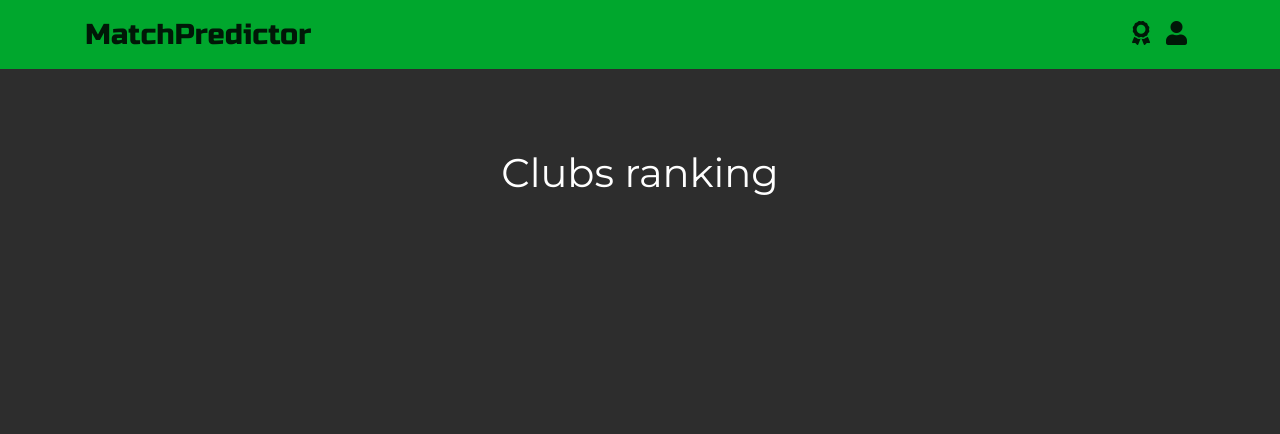
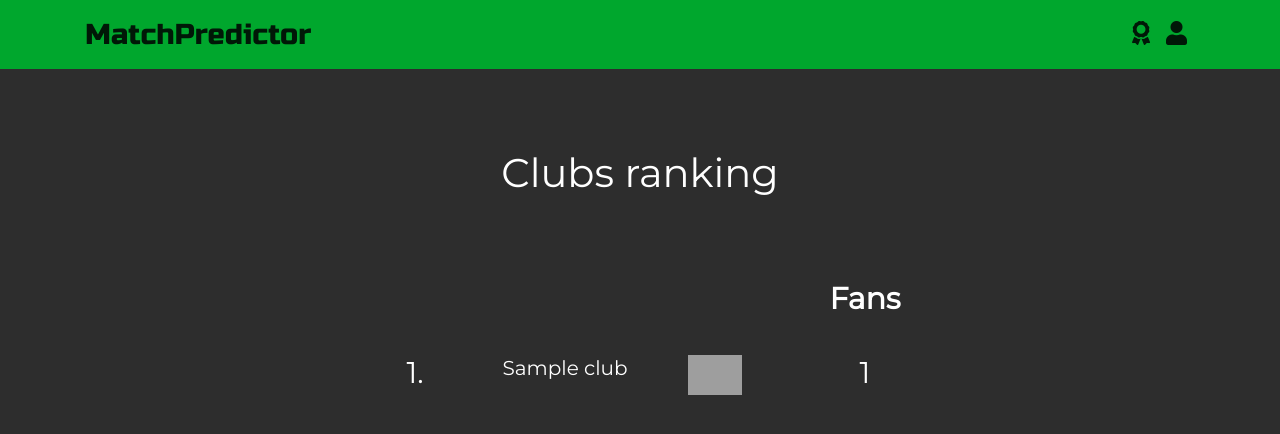
Before and after one commit to marcelkawski/match-predictor, a Django app: page /clubs/clubs-ranking/ in a window 1280 px wide. Shown: the top 434 px of the page. Run offline with Django 3.2, Linux system fonts and the light colour scheme; tables that the repository leaves empty hold one stand-in row (values such as "Sample post"); some libraries are stand-ins or nearby versions; grey boxes are pictures that could not be loaded.

Commit message:
Add table in clubs ranking template

```diff
--- a/clubs/static/clubs/css/clubs.css
+++ b/clubs/static/clubs/css/clubs.css
@@ -6,6 +6,11 @@
 
 .average-crest {
   height:  80px;
+  width: auto;
+}
+
+.small-crest {
+  height: 40px;
   width: auto;
 }
 
@@ -54,5 +59,5 @@
 }
 
 #clubs-ranking-table td {
-  width: 200px;
+  width: 150px;
 }
--- a/clubs/templates/clubs/clubs_ranking.html
+++ b/clubs/templates/clubs/clubs_ranking.html
@@ -4,11 +4,40 @@
   <h1 class="text-center">Clubs ranking</h1>
   <div id="clubs-ranking">
     <table id="clubs-ranking-table">
-      {% for club_fan in user.user_clubs.all %}
-        <tr id="clubs-ranking-row">
-          {% include "clubs/_club_rank.html" %}
+      <thead>
+        <tr>
+          <th></th>
+          <th></th>
+          <th></th>
+          <th>Fans</th>
         </tr>
-      {% endfor %}
+      </thead>
+      <tbody>
+        {% for position, clubs in clubs_ranking.items %}
+          {% for club in clubs %}
+            <tr id="clubs-ranking-row">
+              <td>
+                {% if forloop.counter0 == 0 %}
+                  {{ position }}.
+                {% endif %}
+              </td>
+              <td>
+                <a href="{% url 'clubs:club_details' slug=club.slug %}">
+                  <h5>{{ club.name }}</h5>
+                </a>
+              </td>
+              <td>
+                <a href="{% url 'clubs:club_details' slug=club.slug %}">
+                  <img class="small-crest" src="{{ club.crest.url }}" alt="NO CREST">
+                </a>
+              </td>
+              <td>
+                {{ club.fans.count }}
+              </td>
+            </tr>
+          {% endfor %}
+        {% endfor %}
+      </tbody>
     </table>
   </div>
 {% endblock %}
```
Also changed, not shown: clubs/templates/clubs/_club_rank.html (deleted, +0 -15 lines).
